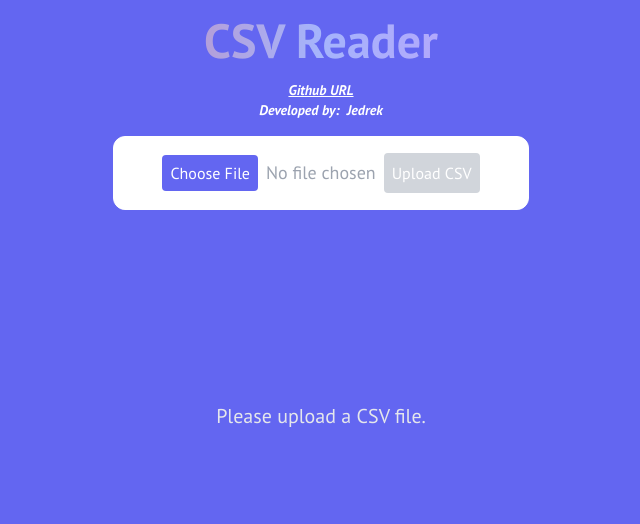
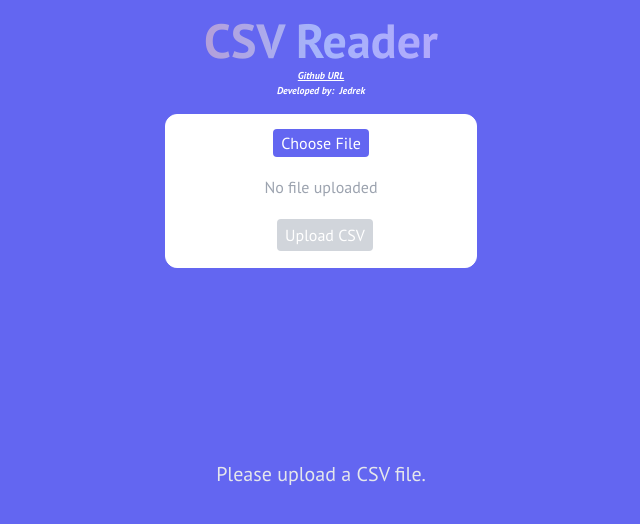
Before and after one commit to Jedrek1996/ExcelReader, a React (Vite) app in the folder client/: page / in a window 1280 px wide. Shown: the top 524 px of the page, without its empty margins (319-959 px from the left). Built offline with nearby package versions, Linux system fonts and the light colour scheme.

Commit message:
Updated responsive design

```diff
--- a/client/src/components/FileUploader.tsx
+++ b/client/src/components/FileUploader.tsx
@@ -12,11 +12,11 @@ const FileUploader = ({ file, setFile, handleUpload }: FileUploaderProps) => {
     const selectedFile = e.target.files ? e.target.files[0] : null;
 
     if (selectedFile) {
-      if (selectedFile.type === 'text/csv') {
+      if (selectedFile.type === "text/csv") {
         setFile(selectedFile);
-        toast.success('File added! Click Upload CSV to proceed!');
+        toast.success("File added! Click Upload CSV to proceed!");
       } else {
-        toast.error('Invalid file type. Only CSV file format is accepted.');
+        toast.error("Invalid file type. Only CSV file format is accepted.");
         setFile(null);
       }
     }
@@ -32,17 +32,17 @@ const FileUploader = ({ file, setFile, handleUpload }: FileUploaderProps) => {
       />
       <label
         htmlFor="file-upload"
-        className="p-2 bg-indigo-500 text-white rounded cursor-pointer hover:bg-indigo-700 transition"
+        className="px-2 py-1 bg-indigo-500 text-white rounded cursor-pointer hover:bg-indigo-700 transition "
       >
         Choose File
       </label>
-      <span className="ml-2 text-lg text-gray-400">
-        {file ? file.name : "No file chosen"}
-      </span>
+      <div className="m-5 text-gray-400 ">
+        {file ? file.name : "No file uploaded"}
+      </div>
 
       <button
         onClick={handleUpload}
-        className={`ml-2 p-2 rounded ${
+        className={`ml-2 px-2 py-1 rounded  ${
           file
             ? "bg-green-400 hover:bg-green-600"
             : "bg-gray-300 cursor-not-allowed"
--- a/client/src/components/Pagination.tsx
+++ b/client/src/components/Pagination.tsx
@@ -17,20 +17,21 @@ const Pagination: React.FC<PaginationProps> = ({
         <>
           <button
             onClick={() => onPageChange(page - 1)}
-            className={`p-2 text-indigo-500 bg-white hover:bg-gray-300 rounded-2xl ${
+            className={`p-1 md:p-2 text-indigo-500 bg-white hover:bg-gray-300 rounded-2xl text-[11px]  md:text-base ${
               page <= 1 ? "invisible" : ""
             }`}
           >
             &lt; Previous
           </button>
 
-          <span className="w-28 text-center">
-            Page {page} of {totalPages}
+          <span className="w-15 md:w-28 text-center text-[10px] sm:text-sm md:text-base">
+            Page <span className="font-bold text-green-300">{page}</span> of{" "}
+            {totalPages}
           </span>
 
           <button
             onClick={() => onPageChange(page + 1)}
-            className={`p-2 text-indigo-500 bg-white hover:bg-gray-300 rounded-2xl ${
+            className={`p-1 md:p-2 text-indigo-500 bg-white hover:bg-gray-300 rounded-2xl text-[11px] md:text-base ${
               page >= totalPages ? "invisible" : ""
             }`}
           >
--- a/client/src/components/ResultsFilter.tsx
+++ b/client/src/components/ResultsFilter.tsx
@@ -9,14 +9,14 @@ const ResultsFilter: React.FC<ResultsPerPageProps> = ({
 }) => {
   return (
     <div className="mt-4">
-      <label htmlFor="limit" className="text-lg mr-2">
+      <label htmlFor="limit" className="mr-2 text-[11px] md:text-lg ">
         Results per page:
       </label>
       <select
         id="limit"
         value={limit}
         onChange={(e) => onLimitChange(parseInt(e.target.value))}
-        className="p-2 text-indigo-500 text-md border border-gray-300 rounded-2xl  focus:outline-none focus:ring-1 focus:ring-green-300"
+        className="p-2 text-indigo-500 border border-gray-300 rounded-2xl text-[11px] md:text-md focus:outline-none focus:ring-1 focus:ring-green-300"
       >
         {[10, 20, 30, 40, 50].map((option) => (
           <option key={option} value={option}>
--- a/client/src/components/Searchbar.tsx
+++ b/client/src/components/Searchbar.tsx
@@ -33,11 +33,11 @@ const Searchbar = ({ setParsedData, setSearchPerformed }: SearchbarProps) => {
         value={searchQuery}
         onChange={(e) => setSearchQuery(e.target.value)}
         placeholder="Search data"
-        className="p-2 border text-gray-400 rounded-sm focus:outline-none focus:ring-1 focus:ring-green-300"
+        className="px-2 py-1 border text-gray-400 rounded-sm focus:outline-none focus:ring-1 focus:ring-green-300 w-30 md:w-40"
       />
       <button
         onClick={handleSearch}
-        className="p-2 bg-indigo-500 hover:bg-indigo-700 rounded mb-2"
+        className="px-2 py-1 bg-indigo-500 hover:bg-indigo-700 rounded mb-2"
       >
         Search
       </button>
--- a/client/src/components/home.tsx
+++ b/client/src/components/home.tsx
@@ -66,7 +66,7 @@ function Home() {
   return (
     <div className="bg-indigo-500 text-white min-h-screen flex flex-col p-4">
       <Header />
-      <div className="flex flex-col justify-center text-center w-4/12 mx-auto mt-4 p-4 border border-white rounded-xl bg-white">
+      <div className="flex flex-col justify-center text-center w1/2 md:w-3/12 mx-auto mt-4 p-4 border border-white rounded-xl bg-white">
         <FileUploader
           file={file}
           setFile={setFile}
--- a/client/src/components/misc/Header.tsx
+++ b/client/src/components/misc/Header.tsx
@@ -5,7 +5,7 @@ const Header = () => {
         CSV Reader
       </h1>
 
-      <div className="flex flex-col items-center justify-evenly text-center text-sm mt-4 italic font-semibold">
+      <div className="flex flex-col items-center justify-evenly text-center text-[10px] mt-1 italic font-semibold">
         <a
           href="https://github.com/Jedrek1996/ExcelReader"
           target="_blank"
```
